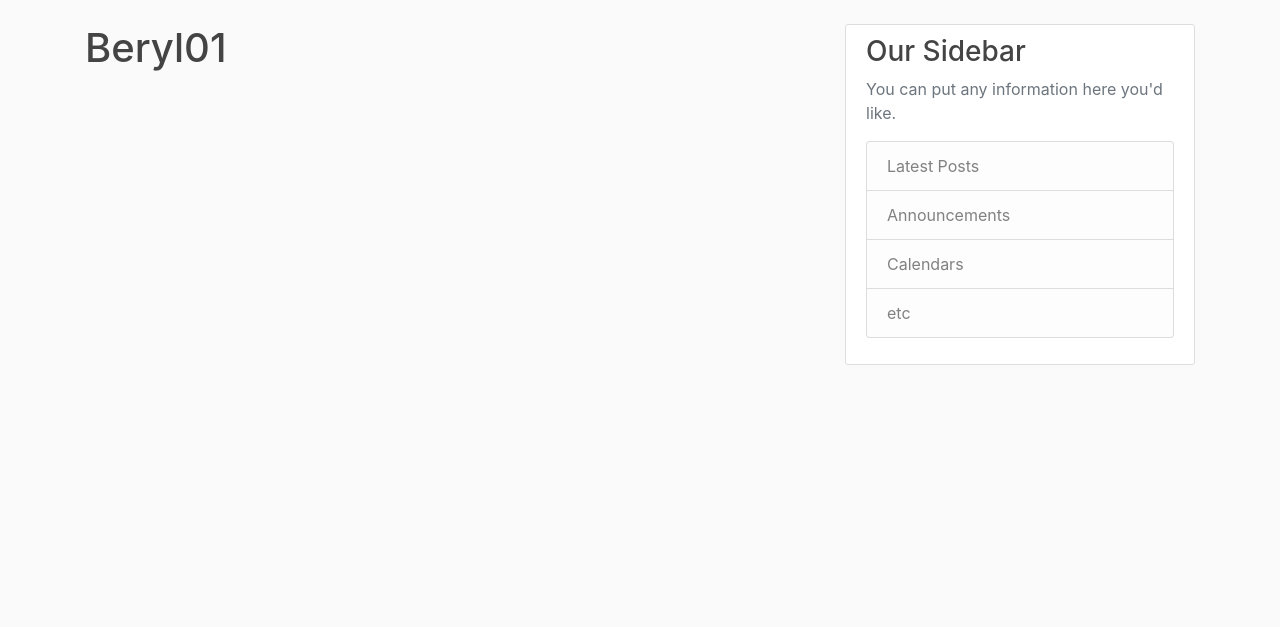
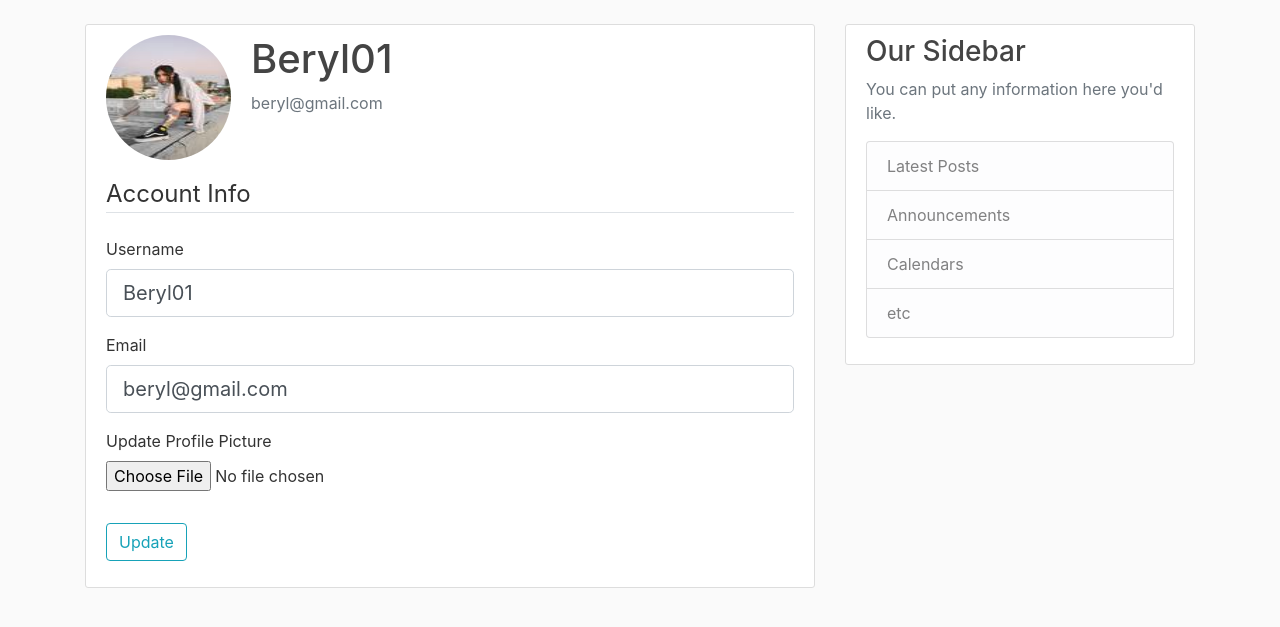
Before and after one commit to Beryl01/Sale_My_Pitch, a Flask app: page /account in a window 1280 px wide. Shown: the part 56-683 px from the top of the page. Run offline with Flask 2, Linux system fonts and the light colour scheme; a user stored in the database is signed in; some libraries are stand-ins or nearby versions.

Commit message:
added feature how the user can update his/her user account

```diff
--- a/app/forms.py
+++ b/app/forms.py
@@ -1,4 +1,6 @@
 from flask_wtf import FlaskForm
+from flask_wtf.file import FileField, FileAllowed
+from flask_login import current_user
 from wtforms import StringField, PasswordField, SubmitField, BooleanField
 from wtforms.validators import DataRequired, Length, Email, EqualTo, ValidationError
 from app.models import User
@@ -25,3 +27,21 @@ class LoginForm(FlaskForm):
     password = PasswordField('Password', validators=[DataRequired()])
     remember = BooleanField('Remember Me')
     submit = SubmitField('Login')
+
+class UpdateAccountForm(FlaskForm):
+    username = StringField('Username', validators=[DataRequired(), Length(min=2, max=20)])
+    email = StringField('Email', validators=[DataRequired(), Email()])
+    picture = FileField('Update Profile Picture', validators=[FileAllowed(['jpg', 'png', 'jpeg'])])
+    submit = SubmitField('Update')
+
+    def validate_username(self, username):
+        if username.data != current_user.username:
+            user = User.query.filter_by(username=username.data).first()
+            if user:
+                raise ValidationError('That username is taken. Please choose a different one.')
+
+    def validate_email(self, email):
+        if email.data != current_user.email:
+            user = User.query.filter_by(email=email.data).first()
+            if user:
+                raise ValidationError('That email is taken. Please choose a different one.')
--- a/app/routes.py
+++ b/app/routes.py
@@ -1,6 +1,9 @@
+import os
+import secrets
+from PIL import Image
 from flask import render_template, url_for, flash, redirect, request
 from app import app, db, bcrypt
-from app.forms import RegistrationForm, LoginForm
+from app.forms import RegistrationForm, LoginForm, UpdateAccountForm
 from app.models import User, Post
 from flask_login import login_user, current_user, logout_user, login_required
 
@@ -64,8 +67,34 @@ def logout():
     logout_user()
     return redirect(url_for('index'))
 
+def save_picture(form_picture):
+    random_hex = secrets.token_hex(8)
+    _, f_ext = os.path.splitext(form_picture.filename)
+    picture_fn = random_hex + f_ext
+    picture_path = os.path.join(app.root_path, 'static/profile_pics', picture_fn)
 
-@app.route("/account")
+    output_size = (125, 125)
+    i = Image.open(form_picture)
+    i.thumbnail(output_size)
+    i.save(picture_path)
+
+    return picture_fn
+
+@app.route("/account", methods=['GET', 'POST'])
 @login_required
 def account():
-    return render_template('account.html', title='Account')
+    form = UpdateAccountForm()
+    if form.validate_on_submit():
+        if form.picture.data:
+            picture_file = save_picture(form.picture.data)
+            current_user.image_file = picture_file
+        current_user.username = form.username.data
+        current_user.email = form.email.data
+        db.session.commit()
+        flash('Your account has been updated!', 'success')
+        return redirect(url_for('account'))
+    elif request.method == 'GET':
+        form.username.data = current_user.username
+        form.email.data = current_user.email
+    image_file = url_for('static', filename='profile_pics/' + current_user.image_file)
+    return render_template('account.html', title='Account', image_file=image_file, form=form)
--- a/app/templates/account.html
+++ b/app/templates/account.html
@@ -1,4 +1,57 @@
 {% extends "base.html" %}
 {% block content %}
-    <h1>{{ current_user.username }}</h1>
+<div class="content-section">
+    <div class="media">
+        <img class="rounded-circle account-img" src="{{ image_file }}">
+        <div class="media-body">
+            <h2 class="account-heading">{{ current_user.username }}</h2>
+            <p class="text-secondary">{{ current_user.email }}</p>
+        </div>
+    </div>
+    <form method="POST" action="" enctype="multipart/form-data">
+        {{ form.hidden_tag() }}
+        <fieldset class="form-group">
+            <legend class="border-bottom mb-4">Account Info</legend>
+            <div class="form-group">
+                {{ form.username.label(class="form-control-label") }}
+
+                {% if form.username.errors %}
+                {{ form.username(class="form-control form-control-lg is-invalid") }}
+                <div class="invalid-feedback">
+                    {% for error in form.username.errors %}
+                    <span>{{ error }}</span>
+                    {% endfor %}
+                </div>
+                {% else %}
+                {{ form.username(class="form-control form-control-lg") }}
+                {% endif %}
+            </div>
+            <div class="form-group">
+                {{ form.email.label(class="form-control-label") }}
+                {% if form.email.errors %}
+                {{ form.email(class="form-control form-control-lg is-invalid") }}
+                <div class="invalid-feedback">
+                    {% for error in form.email.errors %}
+                    <span>{{ error }}</span>
+                    {% endfor %}
+                </div>
+                {% else %}
+                {{ form.email(class="form-control form-control-lg") }}
+                {% endif %}
+            </div>
+            <div class="form-group">
+                {{ form.picture.label() }}
+                {{ form.picture(class="form-control-file") }}
+                {% if form.picture.errors %}
+                {% for error in form.picture.errors %}
+                <span class="text-danger">{{ error }}</span></br>
+                {% endfor %}
+                {% endif %}
+            </div>
+        </fieldset>
+        <div class="form-group">
+            {{ form.submit(class="btn btn-outline-info") }}
+        </div>
+    </form>
+</div>
 {% endblock content %}
```
Also changed, not shown: app/site.db, app/static/profile_pics/2e32b4c96a8d8f10.jpg (added), app/static/profile_pics/6444b5634357bedb.jpeg (added), app/static/profile_pics/7798432669b8b3ac.jpg (added), app/static/profile_pics/85ed1b444539873d.png (added), app/static/profile_pics/a971333afc068f33.jpeg (added), app/static/profile_pics/b6e1c53325f88b74.png (added), app/static/profile_pics/default.jpg (added).
